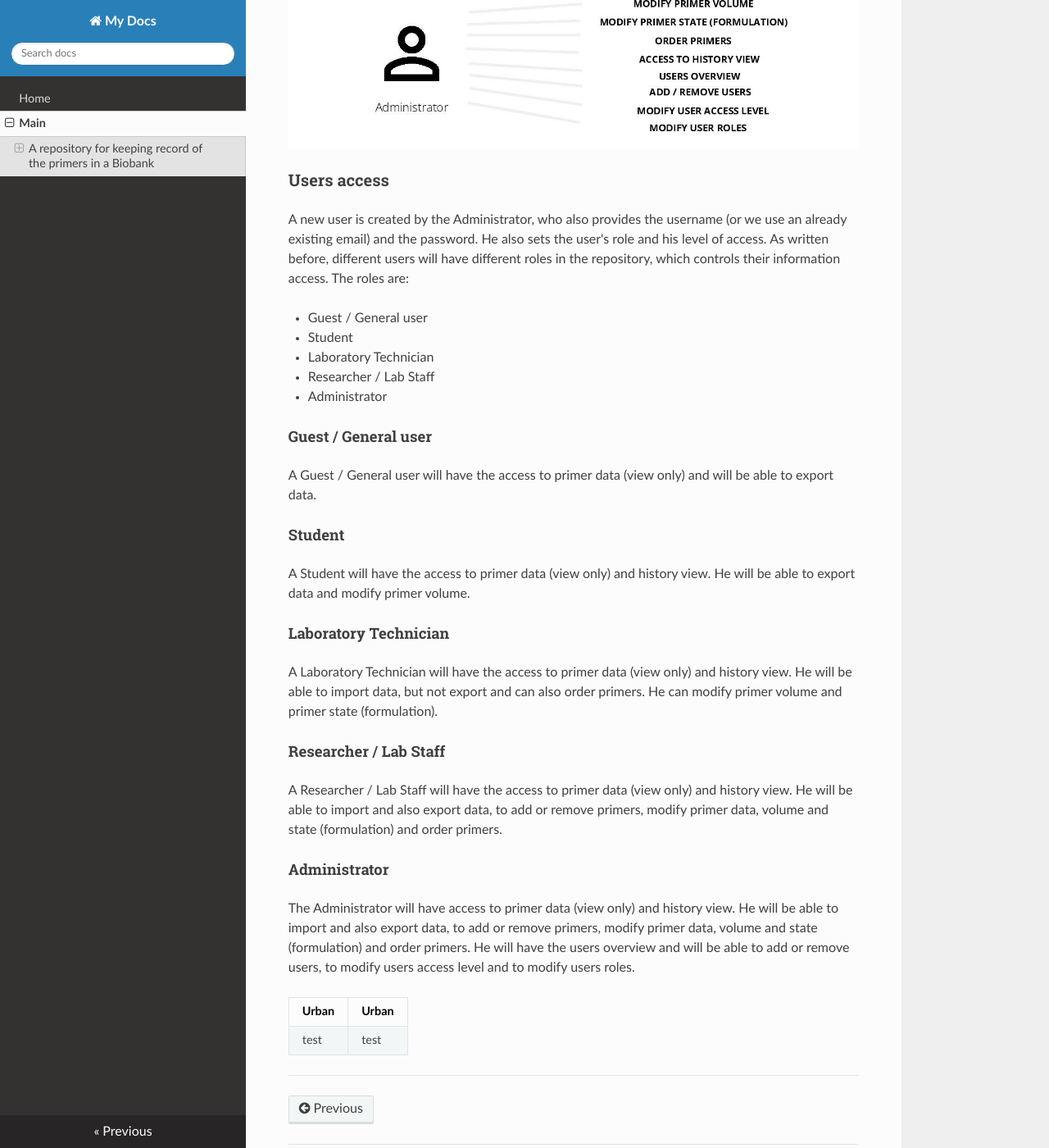
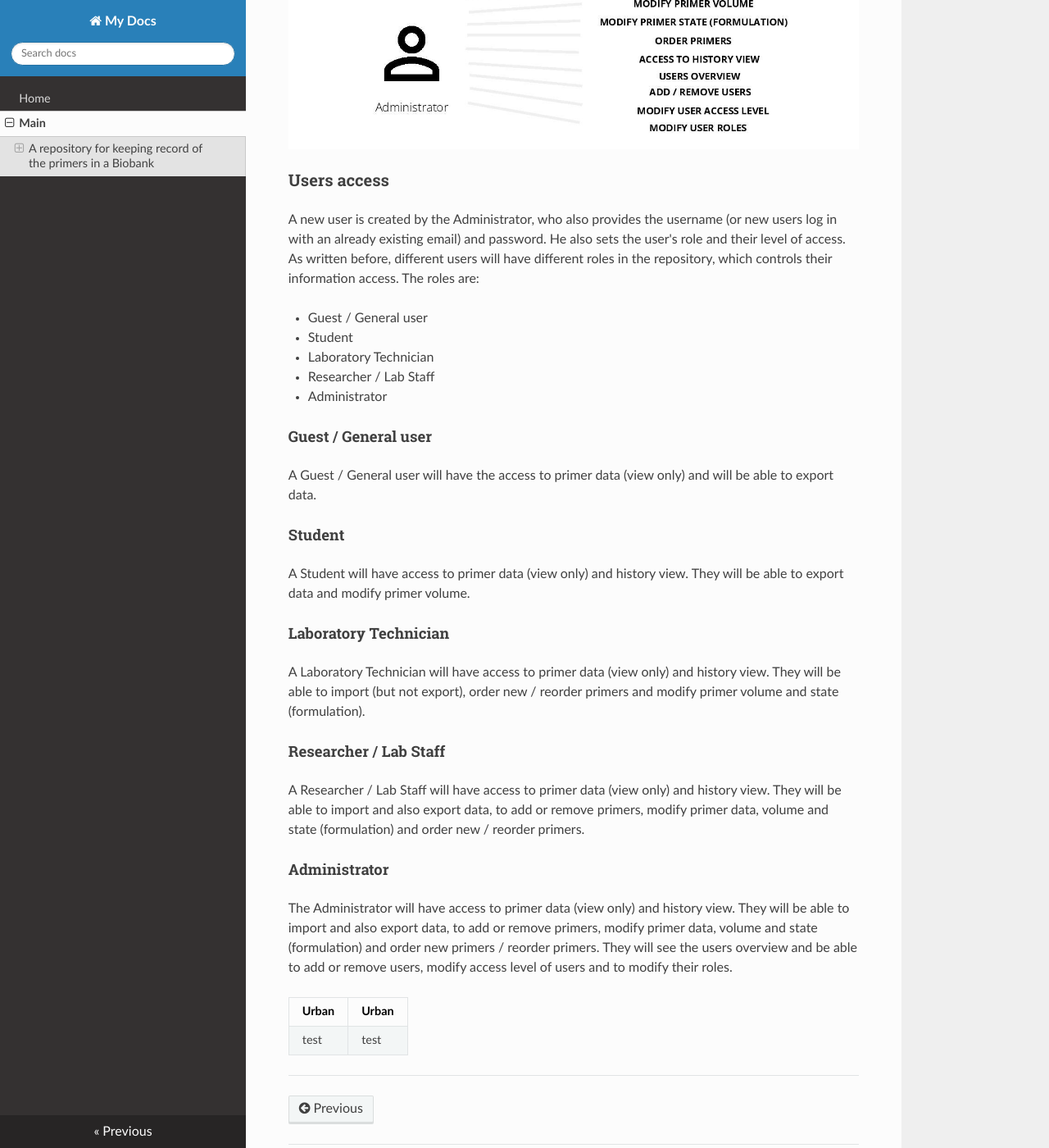
Before and after one commit to Bio-Prime/documentation, an MkDocs documentation site: the page built from docs/SpecificationsOfBioPrime.md, in a window 1280 px wide and 1400 px high, scrolled down 1551 px. Shown: the whole window at 82% size. Built offline with MkDocs 1.6.1, drawn with Linux system fonts in a browser that asks for light colours; nearby versions of some CDN libraries; some of the changed text lies outside the part shown.

Commit message:
minor grammar corrections

```diff
--- a/docs/SpecificationsOfBioPrime.md
+++ b/docs/SpecificationsOfBioPrime.md
@@ -10,7 +10,7 @@ The document describes the specifications of the repository BioPrime for compute
 Good documentation constitutes an essential part of the quality assurance system and is key to operating in compliance with GMP requirements, so with this document we provide you a description of the functions of the repository, instructions and procedures, written in an instructional form. The document contains:
 
 * review of the repository with a use – case diagram
-* it describes the user access control
+* description of user access control
 * functional requirements of individual parts of the repository
 * user view, that represents the final appearance of the repository
 
@@ -22,7 +22,7 @@ Good documentation constitutes an essential part of the quality assurance system
 
 ### Users access
 
-A new user is created by the Administrator, who also provides the username (or we use an already existing email) and the password. He also sets the user's role and his level of access.  As written before, different users will have different roles in the repository, which controls their information access. The roles are:
+A new user is created by the Administrator, who also provides the username (or new users log in with an already existing email) and password. He also sets the user's role and their level of access.  As written before, different users will have different roles in the repository, which controls their information access. The roles are:
 
 * Guest / General user
 * Student
@@ -36,19 +36,19 @@ A Guest / General user will have the access to primer data (view only) and will
 
 #### Student
 
-A Student will have the access to primer data (view only) and history view. He will be able to export data and modify primer volume.
+A Student will have access to primer data (view only) and history view. They will be able to export data and modify primer volume.
 
 #### Laboratory Technician
 
-A Laboratory Technician will have the access to primer data (view only) and history view. He will be able to import data, but not export and can also order primers. He can modify primer volume and  primer state (formulation).
+A Laboratory Technician will have access to primer data (view only) and history view. They will be able to import  (but not export), order new / reorder primers and modify primer volume and state (formulation).
 
 #### Researcher / Lab Staff
 
-A Researcher / Lab Staff will have the access to primer data (view only) and history view. He will be able to import and also export data, to add or remove primers, modify primer data, volume and state (formulation) and order primers.
+A Researcher / Lab Staff will have access to primer data (view only) and history view. They will be able to import and also export data, to add or remove primers, modify primer data, volume and state (formulation) and order new / reorder primers.
 
 #### Administrator
 
-The Administrator will have access to primer data (view only) and history view. He will be able to import and also export data, to add or remove primers, modify primer data, volume and state (formulation) and order primers. He will have the users overview and will be able to add or remove users, to modify users access level and to modify users roles.
+The Administrator will have access to primer data (view only) and history view. They will be able to import and also export data, to add or remove primers, modify primer data, volume and state (formulation) and order new primers / reorder primers. They will see the users overview and be able to add or remove users, modify  access level of users and to modify their roles.
 
 | Urban | Urban |
 |-------|-------|
```
